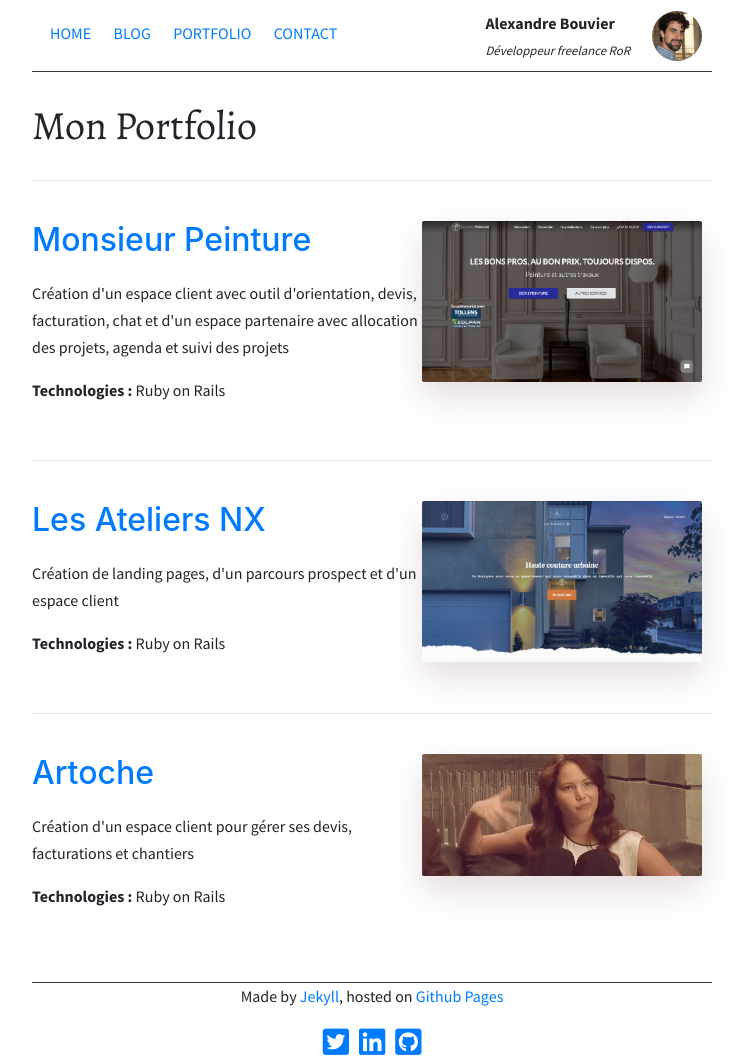
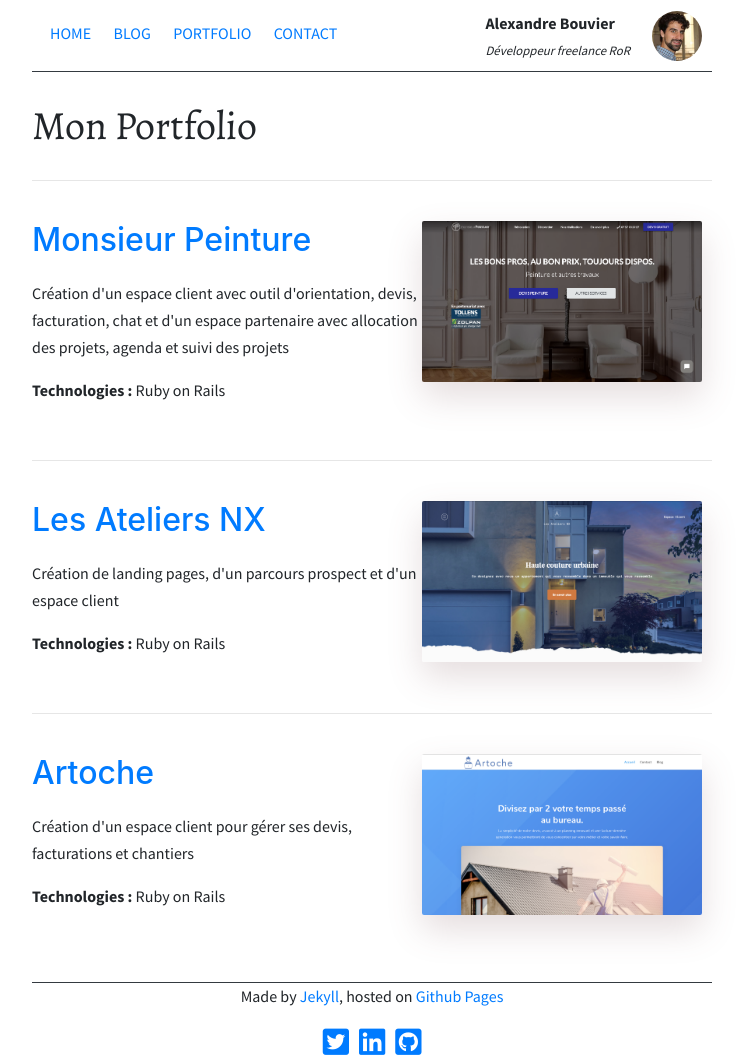
Before and after one commit to alexandrebk/alexandrebk.github.io, a Jekyll site: the page built from portfolio.html, in a window 1280 px wide. Shown: the whole page, without its empty margins (268-1011 px from the left). Built offline with Jekyll 4.4.1, drawn with Linux system fonts in a browser that asks for light colours; nearby versions of some CDN libraries.

Commit message:
Image Artoche

```diff
--- a/_data/portfolio.yml
+++ b/_data/portfolio.yml
@@ -12,4 +12,4 @@
   link:    "https://artoche-staging.herokuapp.com"
   content: "Création d'un espace client pour gérer ses devis, facturations et chantiers"
   techno:  "Ruby on Rails"
-  img:     "/images/wesh.gif"
+  img:     "/images/artoche.png"
```
Also changed, not shown: images/artoche.png (added).
